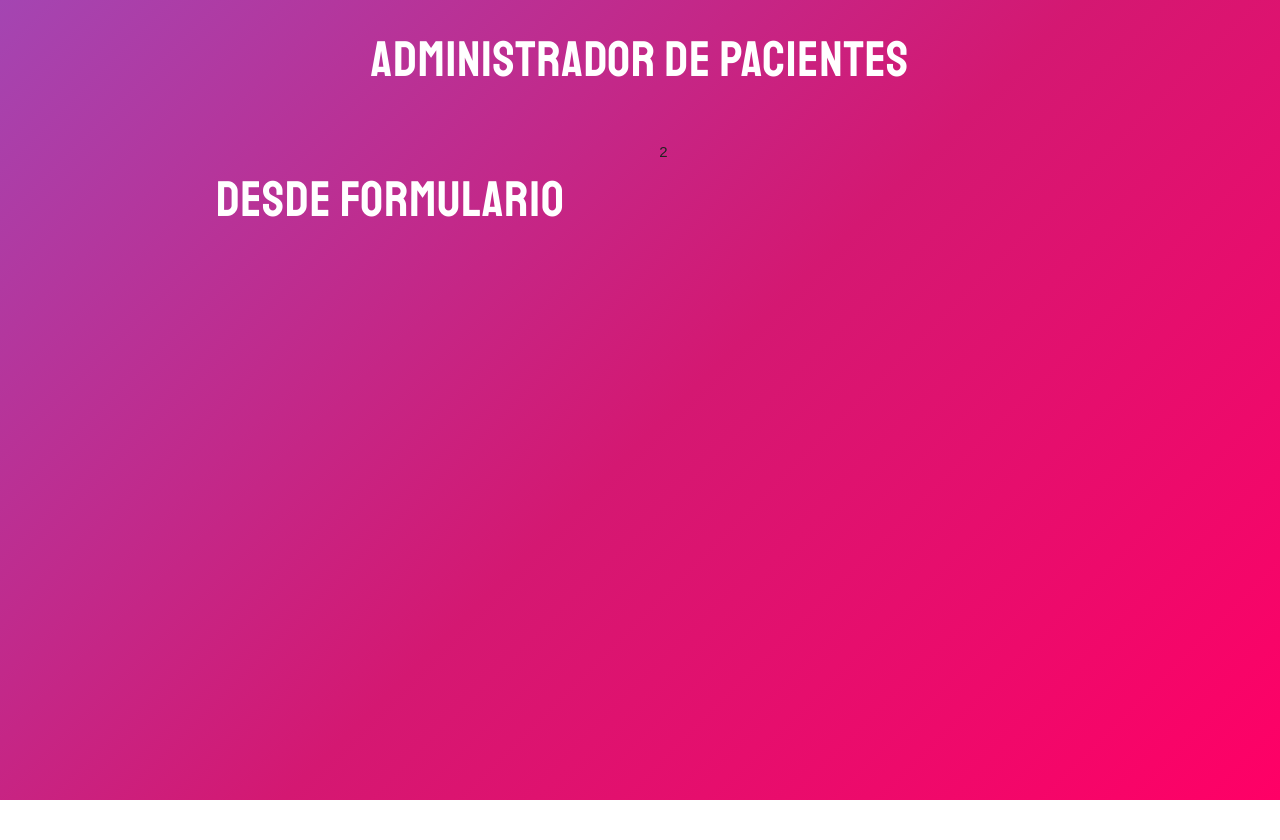
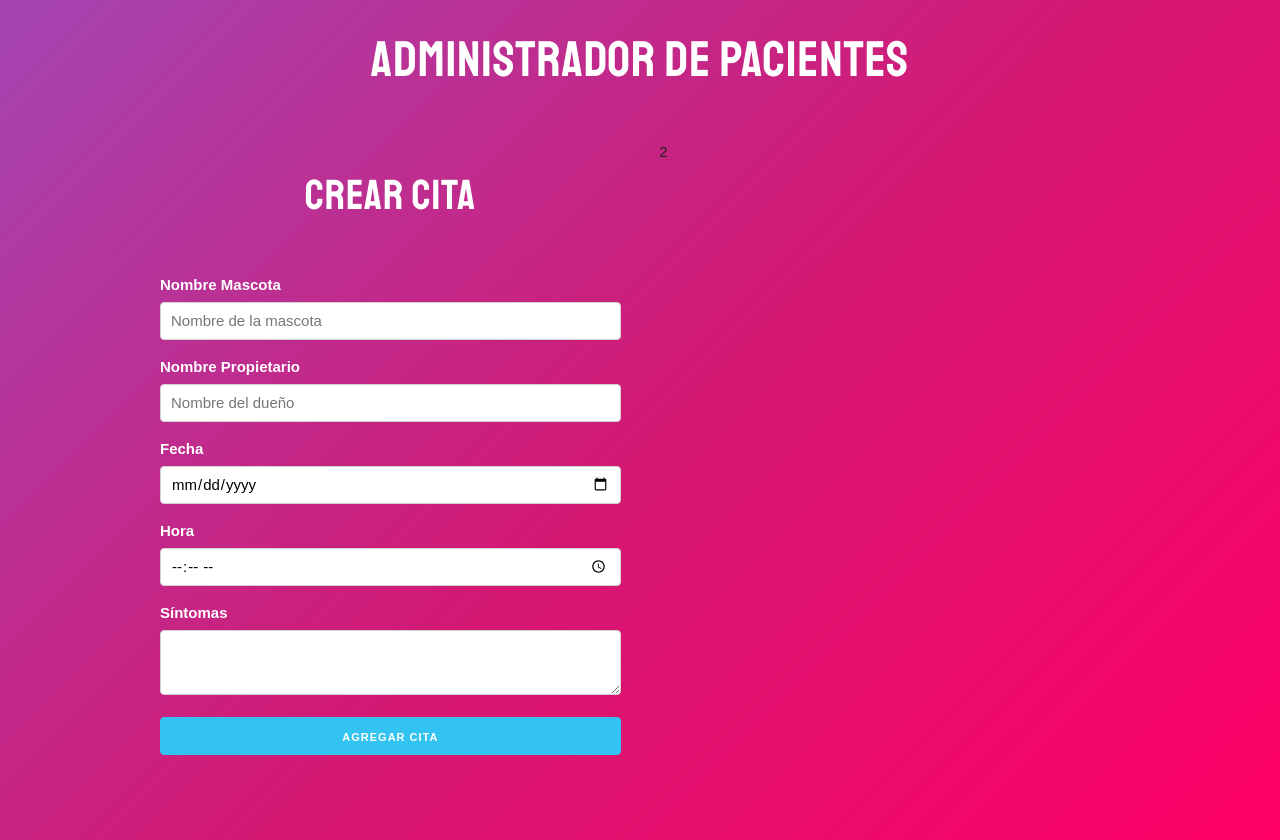
Before and after one commit to IgnacioGarciaReyna/citas, a React (Create React App) app: page / in a window 1280 px wide. Before the commit the page ends 800 px from the top, so only its background shows below. Built offline with nearby package versions, Linux system fonts and the light colour scheme.

Commit message:
Se agregaron los campos del formulario

```diff
--- a/src/App.js
+++ b/src/App.js
@@ -1,15 +1,10 @@
-//Para retornar mas de un elemento HTML debo importar Fragment y contener los elementos a retornar dentro de un elemento <Fragment>.
 import React, { Fragment } from "react";
-
-//Importamos el formulario.js que acabamos de crear
 import Formulario from "./components/Formulario";
 
 function App() {
   return (
     <Fragment>
       <h1>Administrador de pacientes</h1>
-      {/* Se utiliza Skeleton para los estilos.
-      La clase container cumple la misma función que en boostrap */}
       <div className="container">
         <div className="row">
           <div className="one-half column">
--- a/src/components/Formulario.js
+++ b/src/components/Formulario.js
@@ -1,7 +1,38 @@
-import React from "react";
+//Extraemos Fragment porque vamos a ponerle mas de un elemento al return
+import React, { Fragment } from "react";
 
 const Formulario = () => {
-  return <h1>Desde formulario</h1>;
+  return (
+    <Fragment>
+      <h2>Crear Cita</h2>
+      <form>
+        <label>Nombre Mascota</label>
+        {/* En HTML hay etiquetas que no tienen cierre. En React tampoco tienen cierre, pero se debe agregar la barra antes de cerrar la etiqueta como pasa con este input.
+        "u-full-width" es una clase de Eskeleton.
+        */}
+        <input
+          type="text"
+          name="mascota"
+          className="u-full-width"
+          placeholder="Nombre de la mascota"
+        />
+        <label>Nombre Propietario</label>
+        <input
+          type="text"
+          name="propietario"
+          className="u-full-width"
+          placeholder="Nombre del dueño"
+        />
+        <label>Fecha</label>
+        <input type="date" name="fecha" className="u-full-width" />
+        <label>Hora</label>
+        <input type="time" name="hora" className="u-full-width" />
+        <label>Síntomas</label>
+        <textarea name="hora" className="u-full-width"></textarea>
+        <button type="submit" className="u-full-width button-primary">Agregar cita</button>
+      </form>
+    </Fragment>
+  );
 };
 
 export default Formulario;
```
